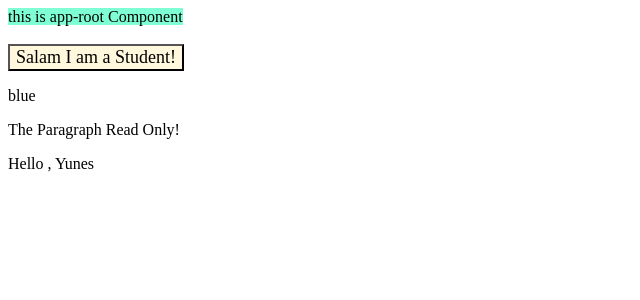
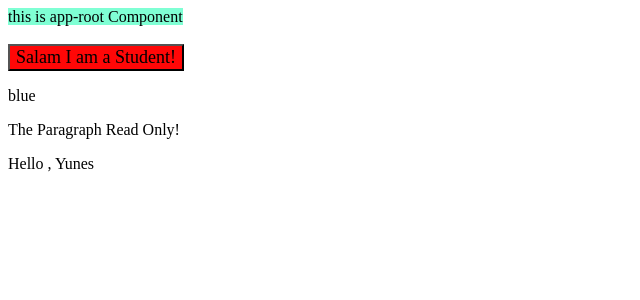
Before and after one commit to KayzenGit/KayzenGit, an Angular app in the folder Angular/my-app/: page / in a window 1280 px wide. Shown: the top 300 px of the page, without its empty margins (0-640 px from the left). Built offline with nearby package versions, Linux system fonts and the light colour scheme.

Commit message:
Update MyStyle.css

```diff
--- a/Angular/my-app/src/app/my-component/MyStyle.css
+++ b/Angular/my-app/src/app/my-component/MyStyle.css
@@ -1,7 +1,7 @@
 button {
   font-family: 'Times New Roman', Times, serif;
   font-size: large;
-  background-color: cornsilk;
+  background-color: rgb(255, 7, 7);
 }
 
 .buttonTrue
```
